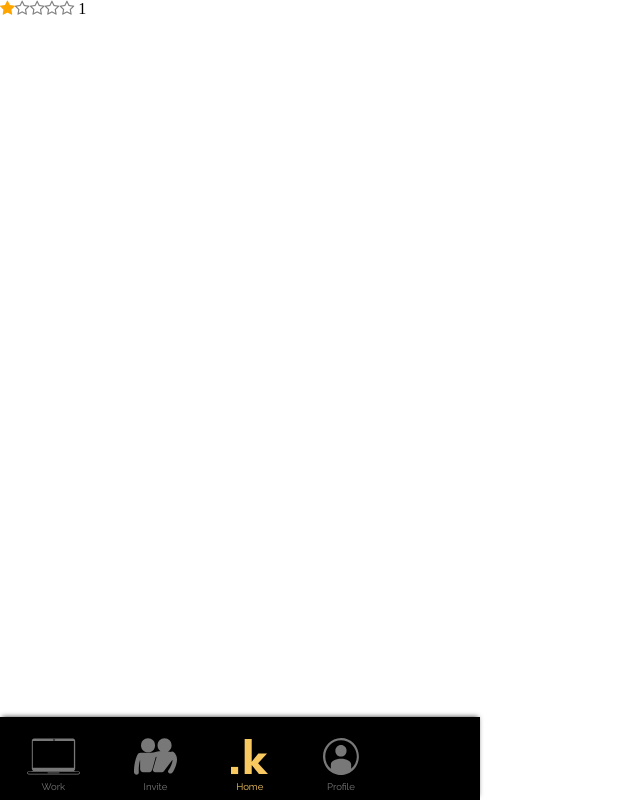
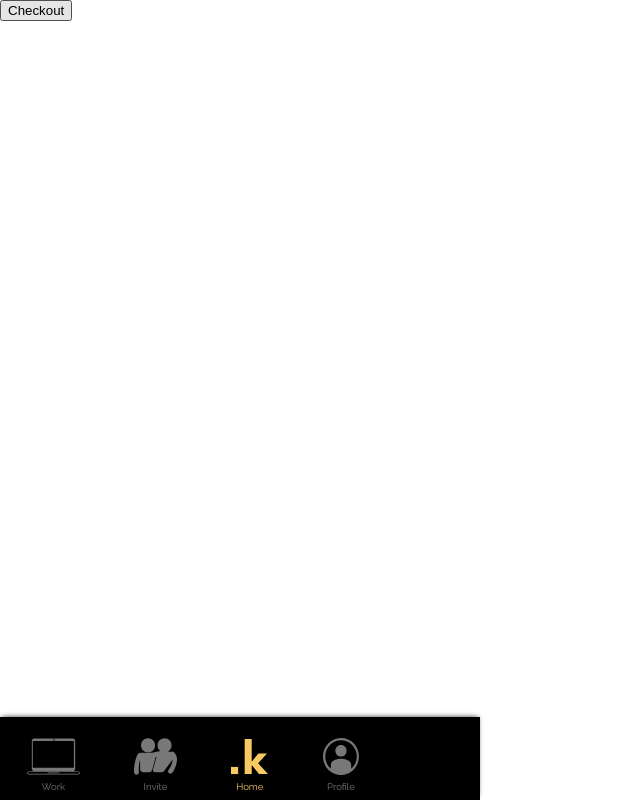
Before and after one commit to esthergutierrezr/Krow-Front-end, a React (Create React App) app: page / in a window 1280 px wide. Shown: the whole page, without its empty margins (0-640 px from the left). Built offline with nearby package versions, Linux system fonts and the light colour scheme; no server answers; what google-maps-react would draw is missing.

Commit message:
stars are now conditionally rendered. They dissappear after being clicked

```diff
--- a/src/components/Home/Homepage.js
+++ b/src/components/Home/Homepage.js
@@ -36,7 +36,7 @@ const Homepage = () => {
         <FeaturedLocations />
         <ImportantMessage />
       </div> */}
-      <StarRating amountVotes={amountVotes} ratingAVG={ratingAVG} locationId={locationId} />
+      <StarRating amountVotes={amountVotes} ratingAVG={ratingAVG} location_id={locationId} />
     </div>
   );
 };
--- a/src/components/Reusable/StarRating.js
+++ b/src/components/Reusable/StarRating.js
@@ -4,12 +4,13 @@ import axios from 'axios';
 
 function StarRating(props) {
 
-  const  user_id = 2;             // Will come from UserContext later
-  const { locationId } = props    // locationId will have to be passed down by parent.
+  const  user_id = 3;             // Will come from UserContext later
+  const { location_id } = props    // locationId will have to be passed down by parent.
 
 
   // colors all stars on the left of the hovered stars and the hovered star itself.
   const [ratingOnHover, setRatingOnHover] = useState(null);
+  const [isRatingsModalDisplayed, setisRatingsModalDisplayed] = useState(false);
   const handleHover = (starValue) => {
     const hoverRating = (starValue);
     setRatingOnHover(hoverRating)
@@ -17,17 +18,21 @@ function StarRating(props) {
 
   // When start is clicked, the rating gets added to the rating table in the backend. Results logged to console for now.
   const handleClick = (rating) => {
-    axios.post(`/locations/${locationId}/rating`, {rating, user_id, location_id})
-    .then(response => console.log(response.data[0].averageRating))
+    axios.post(`/locations/${location_id}/rating`, {rating, user_id, location_id})
+    .then(response =>  setisRatingsModalDisplayed(false))
+
   }
 
   // On render, the average rating for the current location wil be fetched. Results logged to console for now.
   useEffect(() => {
-    axios.get(`/locations/${locationId}/average-rating`)
-    .then(response => console.log("get average rating: ", response.data[0].averageRating))
+    axios.get(`/locations/${location_id}/average-rating`, {user_id})
+    .then(response => console.log("get average rating: ", response))
   }, [])
 
   return (
+    <React.Fragment>
+      {isRatingsModalDisplayed
+      ?
         <div className="rating">
           <span onMouseEnter={()=>handleHover(1)} onClick={()=>handleClick(1)} onMouseLeave={()=>setRatingOnHover(null)} className={`fa star fa-star${ratingOnHover != null?'':'-o'}`} />
           <span onMouseEnter={()=>handleHover(2)} onClick={()=>handleClick(2)} onMouseLeave={()=>setRatingOnHover(null)} className={`fa star fa-star${ratingOnHover > 1?'':'-o'}`} />
@@ -36,6 +41,11 @@ function StarRating(props) {
           <span onMouseEnter={()=>handleHover(5)} onClick={()=>handleClick(5)} onMouseLeave={()=>setRatingOnHover(null)} className={`fa star fa-star${ratingOnHover > 4?'':'-o'}`} />
           <span className="">{` ${ratingOnHover != null? ratingOnHover: "" }`}</span>
         </div>
+      :
+        <button onClick={()=> setisRatingsModalDisplayed(true) } > Checkout </button>
+        }
+    </React.Fragment>
+
   );
 }
 
```
Also changed, not shown: 1 other file (tests, documents, lock files or other folders). Lines whose indentation alone changed are shown as unchanged.
